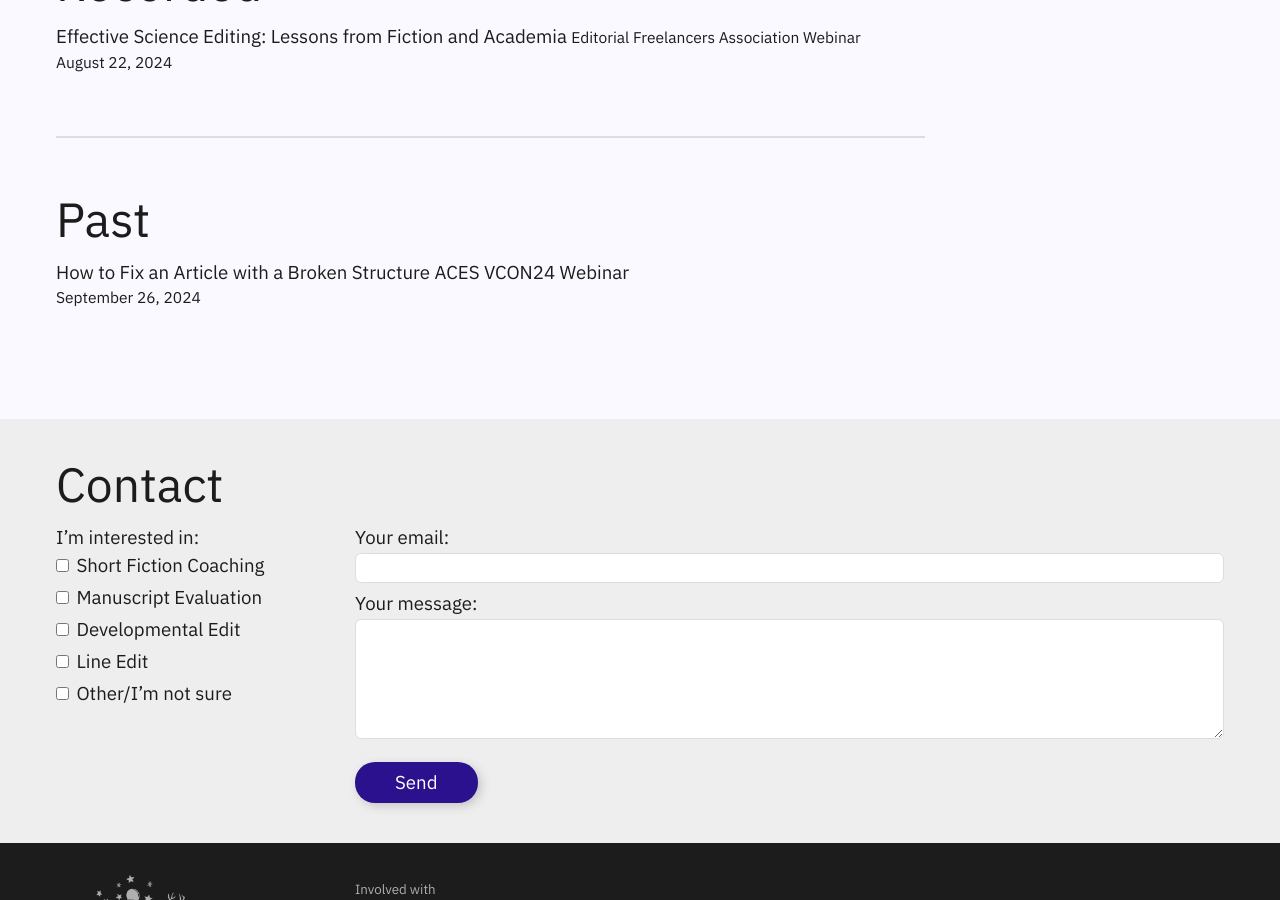
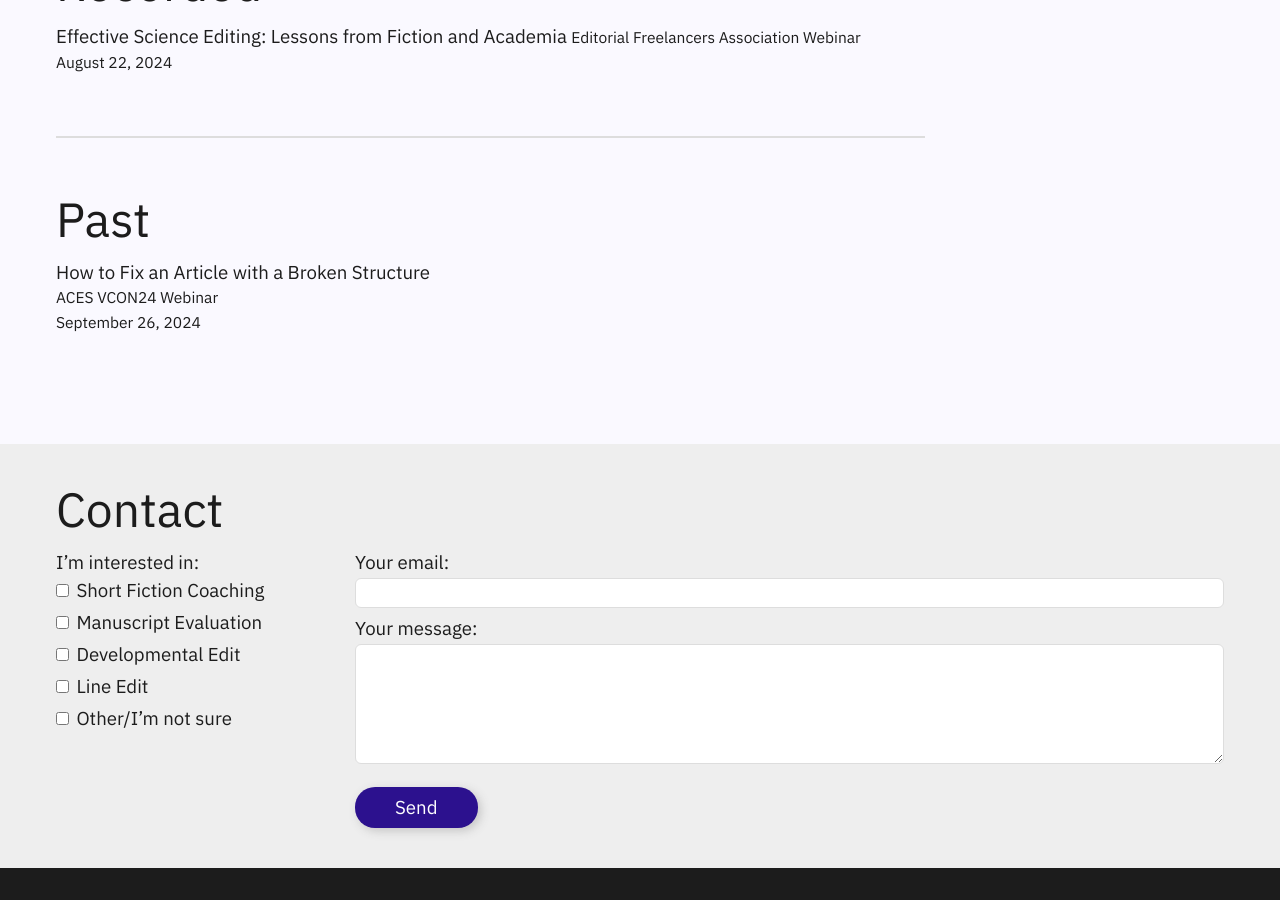
Before and after one commit to kgrimSV/Strange_Visitor, a Jekyll site: the page built from teaching.md, in a window 1280 px wide and 900 px high, scrolled down 738 px. Built offline with Jekyll 4.4.1, drawn with Linux system fonts in a browser that asks for light colours; some web fonts are replaced.

```diff
--- a/teaching.md
+++ b/teaching.md
@@ -33,5 +33,6 @@ permalink: /teaching/
 
 ## Past
 
-[How to Fix an Article with a Broken Structure ACES VCON24 Webinar](https://aceseditors.org/conference/past-conferences/vcon24-central)
+[How to Fix an Article with a Broken Structure](https://aceseditors.org/conference/past-conferences/vcon24-central)
+<small>ACES VCON24 Webinar</small><br>
 <small>September 26, 2024</small>
```
